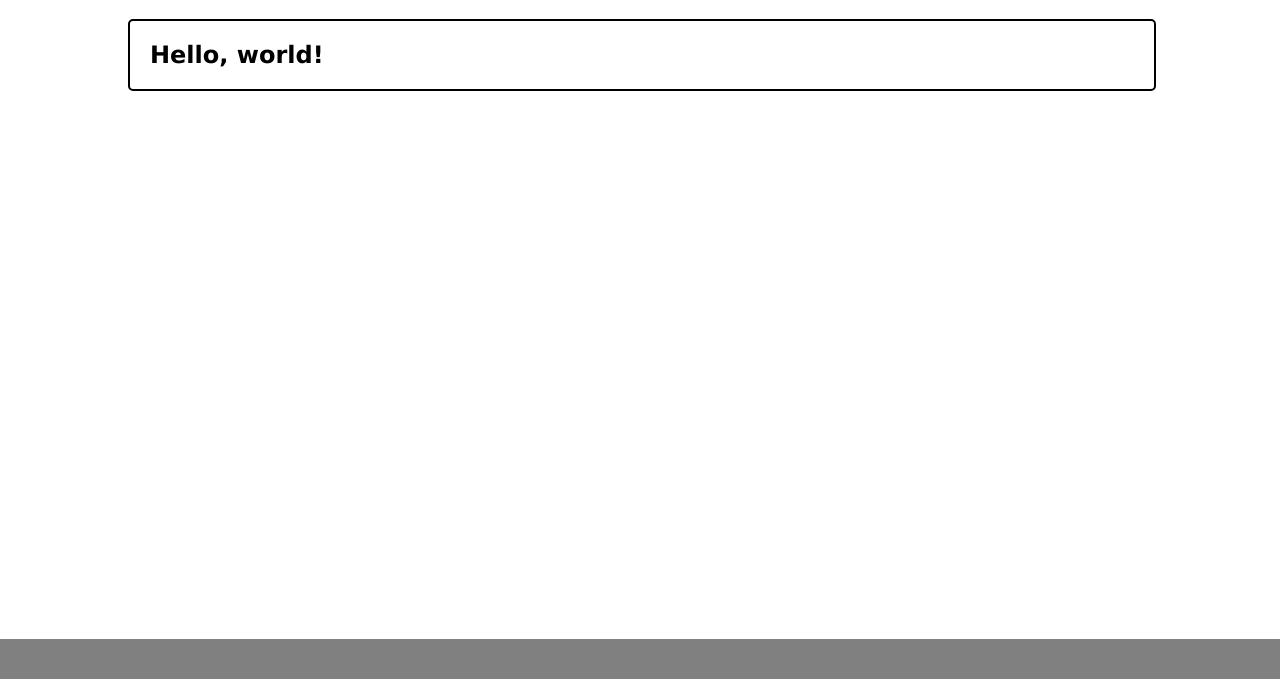
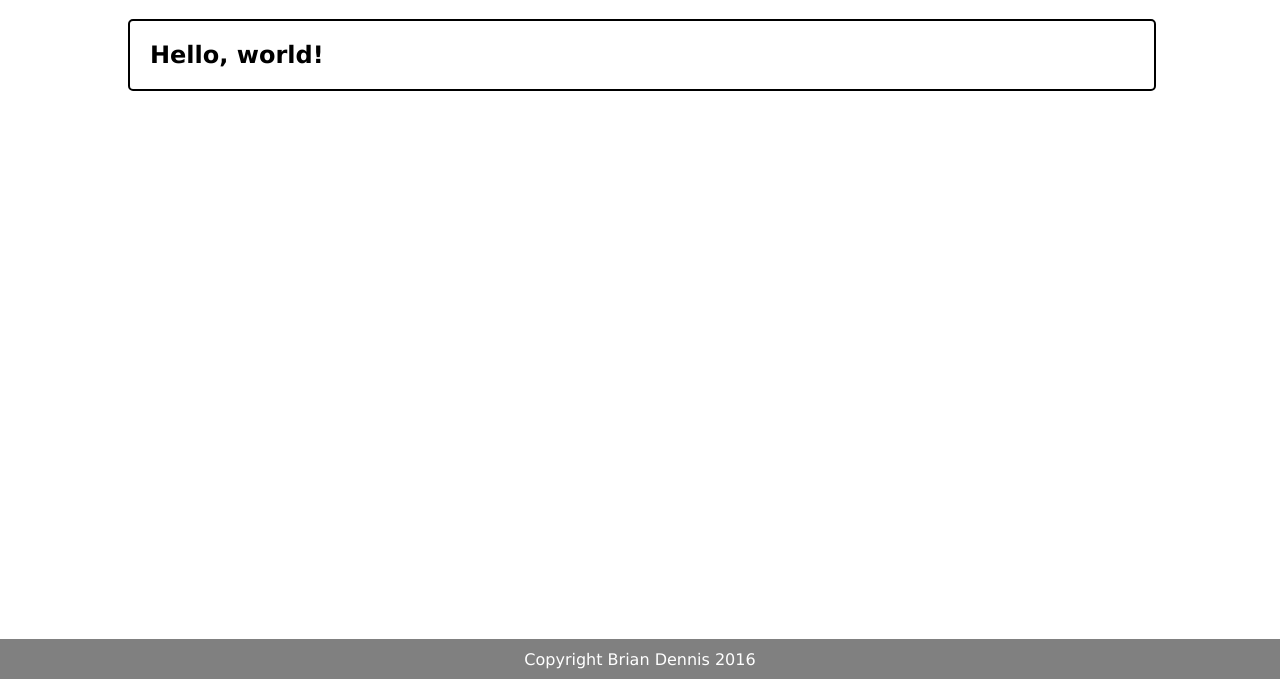
Before and after one commit to briandennis/VanillaTodo, a website: page index.html in a window 1280 px wide. Shown: the part 121-800 px from the top of the page. Drawn offline with Linux system fonts and the light colour scheme.

Commit message:
added footer text

```diff
--- a/index.css
+++ b/index.css
@@ -91,4 +91,13 @@
   width: 100%;
   height: 5%;
   background: gray;
+
+  display: flex;
+  flex-direction: column;
+  justify-content: center;
+  align-items: center;
 }
+
+p{
+  color: white;
+}
--- a/index.html
+++ b/index.html
@@ -18,7 +18,9 @@
 
     </section>
     <footer>
-
+      <p>
+        Copyright Brian Dennis 2016
+      </p>
     </footer>
     <script src='lib/main.js'></script>
   </body>
```
